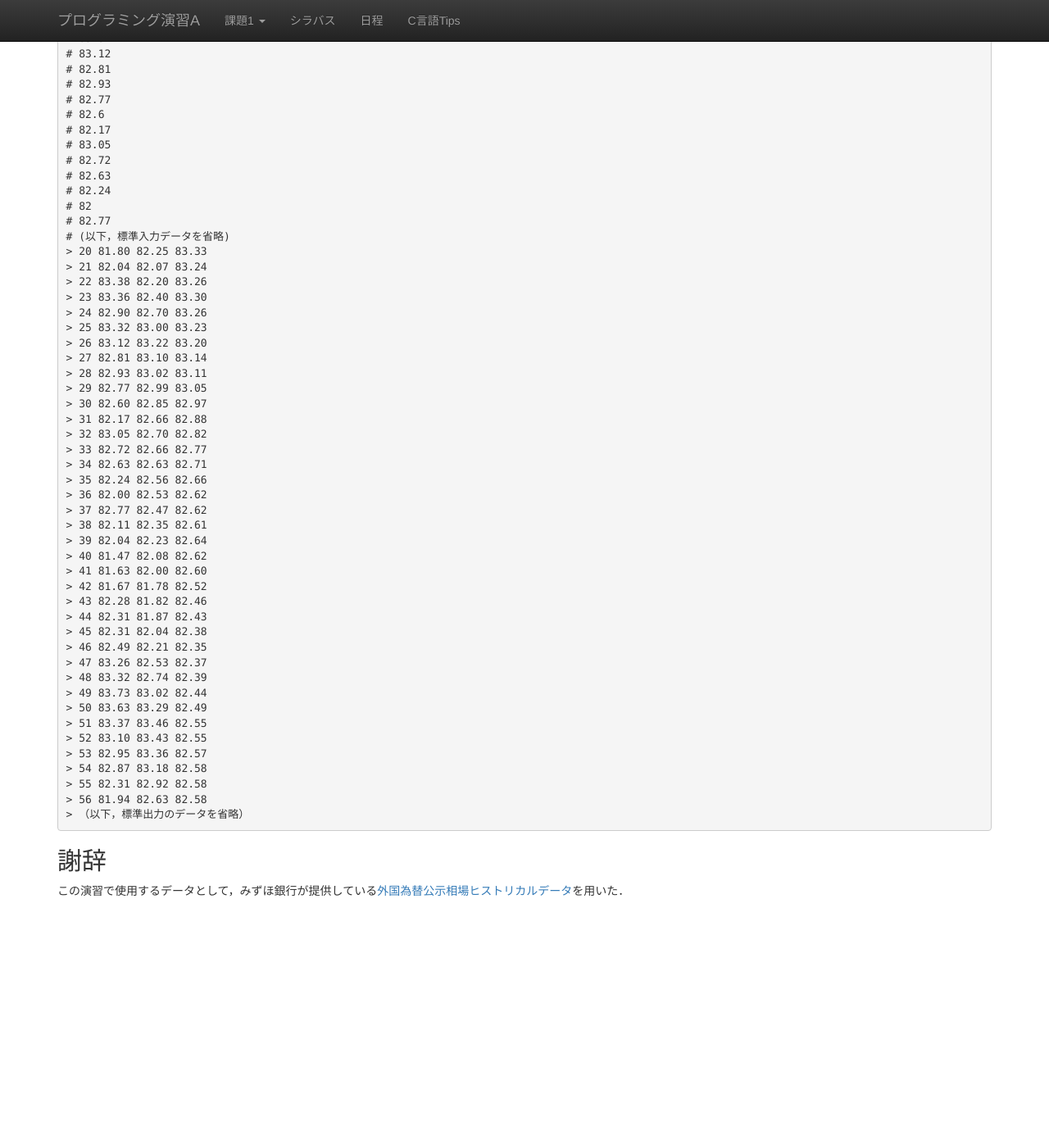
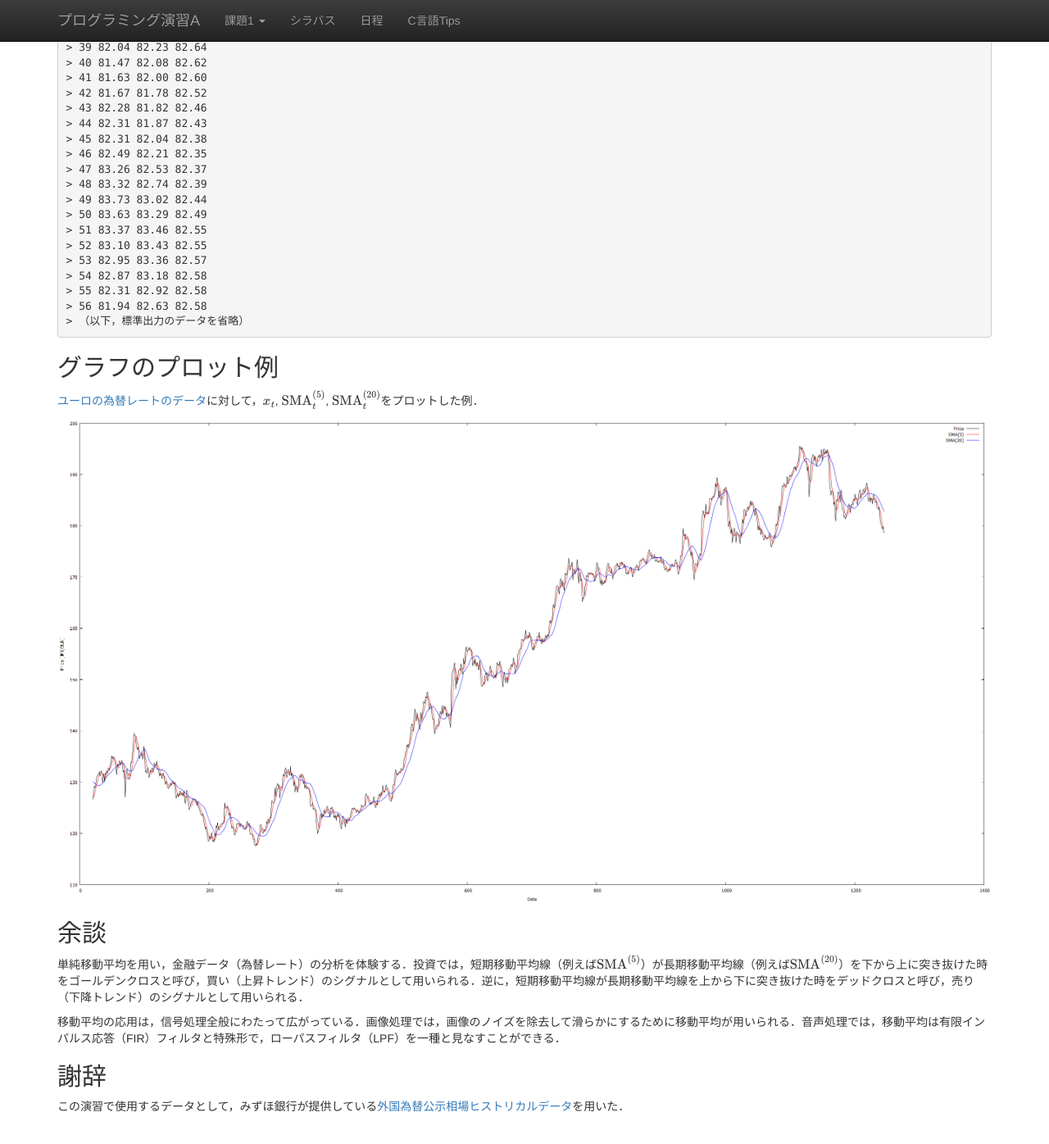
Before and after one commit to ecei-tohoku/ppa-public, a Jekyll site: the page built from kadai1/p14.md, in a window 1280 px wide and 1400 px high, scrolled down 1561 px. Shown: the top 1396 px of the window at 82% size. Built offline with Jekyll 4.4.1, drawn with Linux system fonts in a browser that asks for light colours; nearby versions of some CDN libraries; formulas are drawn with MathJax 3; before the commit the page ends 2698 px from its top, so only the background shows below that; some of the changed text lies outside the part shown.

Commit message:
Added some additional information for Kadai 1-4.

````diff
--- a/kadai1/p14.md
+++ b/kadai1/p14.md
@@ -19,9 +19,7 @@ $$
 3. 日付$t=20, 21, ..., 1245$に対し，$t$, $x_t$, ${\rm SMA}^{(5)}_t$, ${\rm SMA}^{(20)}_t$を小数点以下2桁まで，スペース区切りで1行で出力せよ
 
 さらに，作ったプログラムを[米ドルの為替レートのデータ](usdjpy.txt)に適用し，横軸を$t$として，$x_t$, ${\rm SMA}^{(5)}_t$, ${\rm SMA}^{(20)}_t$をプロットし，レポートに含めよ．
-なお，グラフのプロットには[gnuplot](http://www.gnuplot.info/)を使うとよい．
-
-<a href="eurjpy.png"><img src="eurjpy.png" class="img-responsive"></a>
+なお，グラフの作成には[gnuplot](http://www.gnuplot.info/)を使うとよい．
 
 ## 実行例
 `#`は標準入力，`>`は標準出力を表す．
@@ -105,6 +103,18 @@ $$
 > （以下，標準出力のデータを省略）
 ```
 
+## グラフのプロット例
+
+[ユーロの為替レートのデータ](eurjpy.txt)に対して，$x_t$, ${\rm SMA}^{(5)}_t$, ${\rm SMA}^{(20)}_t$をプロットした例．
+
+<a href="eurjpy.png"><img src="eurjpy.png" class="img-responsive"></a>
+
+## 余談
+
+単純移動平均を用い，金融データ（為替レート）の分析を体験する．投資では，短期移動平均線（例えば${\rm SMA}^{(5)}$）が長期移動平均線（例えば${\rm SMA}^{(20)}$）を下から上に突き抜けた時をゴールデンクロスと呼び，買い（上昇トレンド）のシグナルとして用いられる．逆に，短期移動平均線が長期移動平均線を上から下に突き抜けた時をデッドクロスと呼び，売り（下降トレンド）のシグナルとして用いられる．
+
+移動平均の応用は，信号処理全般にわたって広がっている．画像処理では，画像のノイズを除去して滑らかにするために移動平均が用いられる．音声処理では，移動平均は有限インパルス応答（FIR）フィルタと特殊形で，ローパスフィルタ（LPF）を一種と見なすことができる．
+
 ## 謝辞
 
 この演習で使用するデータとして，みずほ銀行が提供している[外国為替公示相場ヒストリカルデータ](http://www.mizuhobank.co.jp/rate/market/historical.html)を用いた．
````
